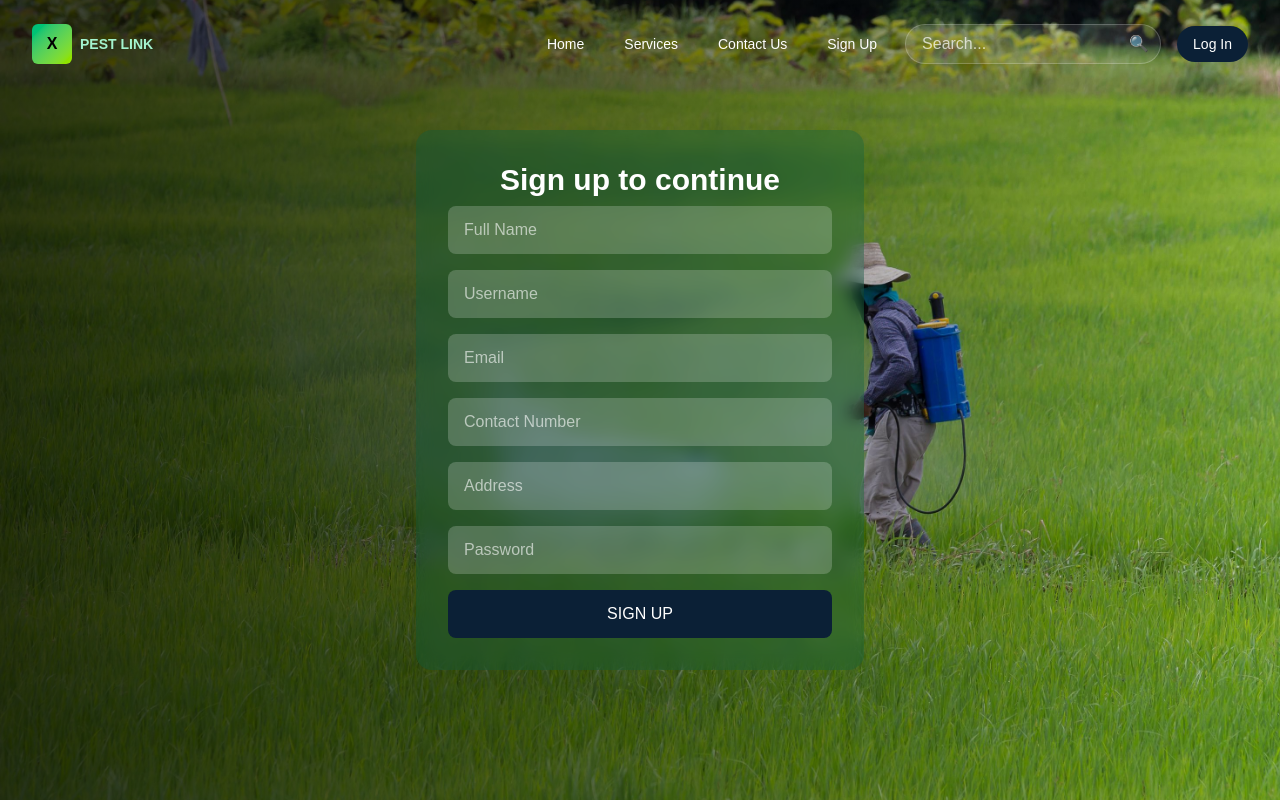
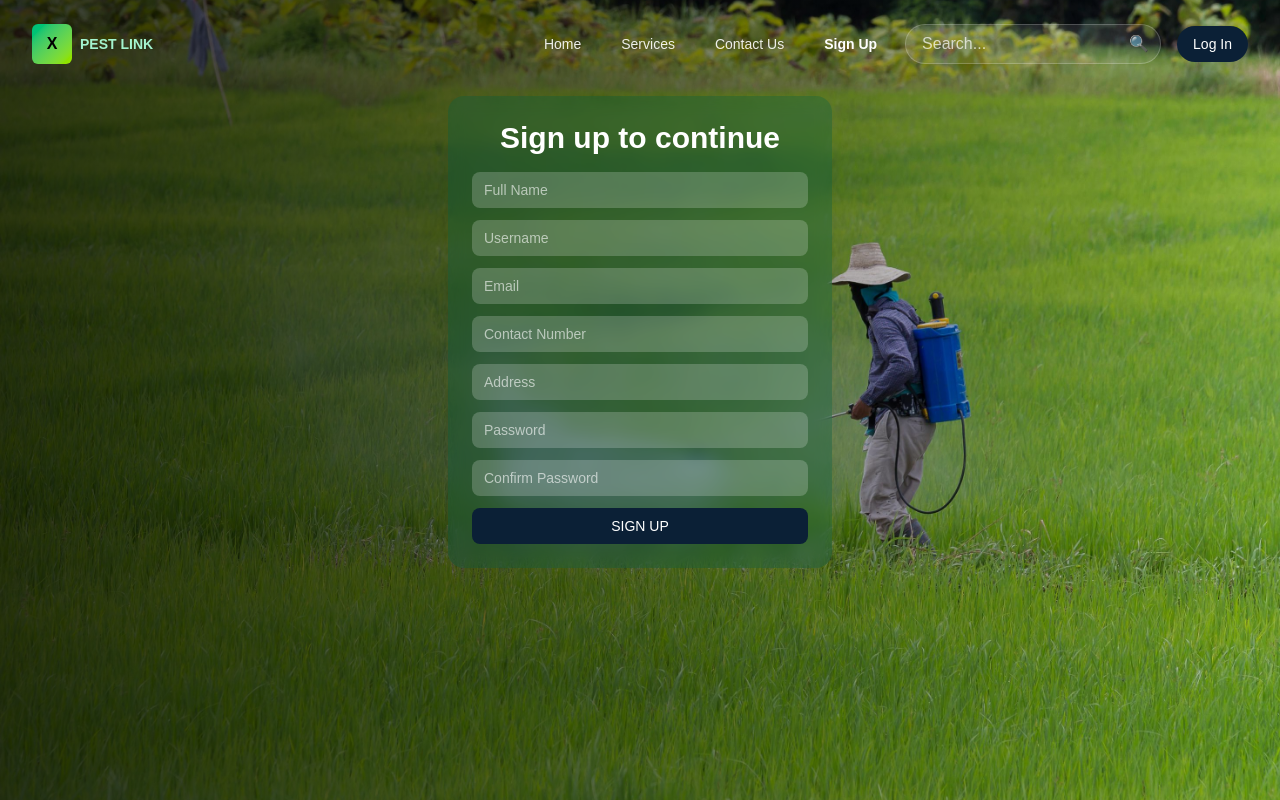
Before and after one commit to leonard-james/Pestilink, a Next.js app: page /signup in a window 1280 px wide. Built offline with nearby package versions, Linux system fonts and the light colour scheme.

Commit message:
Refactor Header component for improved navigation and update SignupPage layout for better usability

```diff
--- a/app/components/Header.tsx
+++ b/app/components/Header.tsx
@@ -2,12 +2,30 @@
 
 import Link from 'next/link';
 import Image from 'next/image';
+import { usePathname } from 'next/navigation';
 
 export default function Header() {
+  const pathname = usePathname() || '/';
+
+  const nav = [
+    { name: 'Home', href: '/' },
+    { name: 'Services', href: '/services' },
+    { name: 'Contact Us', href: '/contact' },
+    { name: 'Sign Up', href: '/signup' },
+  ];
+
+  const linkClass = (href: string) => {
+    const isHome = href === '/';
+    const isActive = isHome ? pathname === '/' : pathname.startsWith(href);
+    return (
+      (isActive ? 'font-bold text-white' : 'text-white/90') +
+      ' px-3 py-2 text-sm hover:bg-white/10 transition rounded'
+    );
+  };
+
   return (
     <header className="absolute top-0 left-0 right-0 z-20">
       <nav className="mx-auto flex max-w-7xl items-center justify-between px-8 py-6">
-        {/* Left side - Logo and brand */}
         <div className="flex items-center gap-2">
           <div className="h-10 w-10 rounded-md bg-gradient-to-br from-emerald-500 to-lime-400 flex items-center justify-center font-bold text-black">
             X
@@ -19,22 +37,13 @@ export default function Header() {
           </div>
         </div>
 
-        {/* Right side - Nav items, Search and Login */}
         <div className="flex items-center gap-4">
-          <Link href="/" className="px-3 py-2 text-white text-sm hover:bg-white/10 transition">
-            Home
+          {nav.map((item) => (
+            <Link key={item.href} href={item.href} className={linkClass(item.href)}>
+              {item.name}
             </Link>
-          <Link href="/services" className="px-3 py-2 text-white text-sm hover:bg-white/10 transition">
-            Services
-          </Link>
-          <Link href="/contact" className="px-3 py-2 text-white text-sm hover:bg-white/10 transition">
-            Contact Us
-          </Link>
-          <Link href="/signup" className="px-3 py-2 text-white text-sm hover:bg-white/10 transition">
-            Sign Up
-          </Link>
+          ))}
 
-          {/* Search */}
           <div className="relative">
             <input
               type="search"
@@ -46,7 +55,6 @@ export default function Header() {
             </div>
           </div>
 
-          {/* Login button */}
           <Link
             href="/login"
             className="flex items-center gap-2 rounded-full bg-[#0b2036] px-4 py-2 text-sm font-medium text-white"
--- a/app/signup/page.tsx
+++ b/app/signup/page.tsx
@@ -4,8 +4,8 @@ import Header from '../components/Header';
 export default function SignupPage() {
   return (
     <div className="min-h-screen relative">
-      {/* put header in a higher stacking context so it sits above overlay/modal */}
-      <div className="relative z-[50]">
+      {/* make header fixed and always on top */}
+      <div className="fixed inset-x-0 top-0 z-[9999] pointer-events-auto">
         <Header />
       </div>
 
@@ -21,45 +21,50 @@ export default function SignupPage() {
       {/* Overlay gradient (visual only, doesn't block clicks) */}
       <div className="absolute inset-0 bg-gradient-to-r from-black/70 via-black/40 to-transparent pointer-events-none z-0"></div>
 
-      {/* Content (modal) */}
-      <div className="relative z-10 min-h-screen flex items-center justify-center px-4 pointer-events-auto">
-        <div className="w-full max-w-md p-8 rounded-2xl bg-emerald-800/30 backdrop-blur-sm">
-          <h4 className="text-3xl font-bold text-white text-center mb-2">Sign up to continue</h4>
+      {/* Content (modal) - add top padding so it sits below the fixed header */}
+      <div className="relative z-10 min-h-screen flex items-start justify-center px-4 pt-24 pointer-events-auto">
+        <div className="w-full max-w-sm p-6 rounded-2xl bg-emerald-800/30 backdrop-blur-sm">
+          <h4 className="text-2xl md:text-3xl font-bold text-white text-center mb-4">Sign up to continue</h4>
 
-          <form className="space-y-4">
+          <form className="space-y-3">
             <input
               type="text"
               placeholder="Full Name"
-              className="w-full px-4 py-3 rounded-lg bg-white/20 border-none text-white placeholder:text-white/60"
+              className="w-full px-3 py-2 rounded-lg bg-white/20 border-none text-white placeholder:text-white/60 text-sm"
             />
             <input
               type="text"
               placeholder="Username"
-              className="w-full px-4 py-3 rounded-lg bg-white/20 border-none text-white placeholder:text-white/60"
+              className="w-full px-3 py-2 rounded-lg bg-white/20 border-none text-white placeholder:text-white/60 text-sm"
             />
             <input
               type="email"
               placeholder="Email"
-              className="w-full px-4 py-3 rounded-lg bg-white/20 border-none text-white placeholder:text-white/60"
+              className="w-full px-3 py-2 rounded-lg bg-white/20 border-none text-white placeholder:text-white/60 text-sm"
             />
             <input
               type="tel"
               placeholder="Contact Number"
-              className="w-full px-4 py-3 rounded-lg bg-white/20 border-none text-white placeholder:text-white/60"
+              className="w-full px-3 py-2 rounded-lg bg-white/20 border-none text-white placeholder:text-white/60 text-sm"
             />
             <input
               type="text"
               placeholder="Address"
-              className="w-full px-4 py-3 rounded-lg bg-white/20 border-none text-white placeholder:text-white/60"
+              className="w-full px-3 py-2 rounded-lg bg-white/20 border-none text-white placeholder:text-white/60 text-sm"
             />
             <input
               type="password"
               placeholder="Password"
-              className="w-full px-4 py-3 rounded-lg bg-white/20 border-none text-white placeholder:text-white/60"
+              className="w-full px-3 py-2 rounded-lg bg-white/20 border-none text-white placeholder:text-white/60 text-sm"
+            />
+            <input
+              type="password"
+              placeholder="Confirm Password"
+              className="w-full px-3 py-2 rounded-lg bg-white/20 border-none text-white placeholder:text-white/60 text-sm"
             />
             <button
               type="submit"
-              className="w-full bg-[#0b2036] text-white py-3 rounded-lg hover:bg-[#12293b]"
+              className="w-full bg-[#0b2036] text-white py-2 rounded-lg hover:bg-[#12293b] text-sm"
             >
               SIGN UP
             </button>
```
Lines whose indentation alone changed are shown as unchanged.
